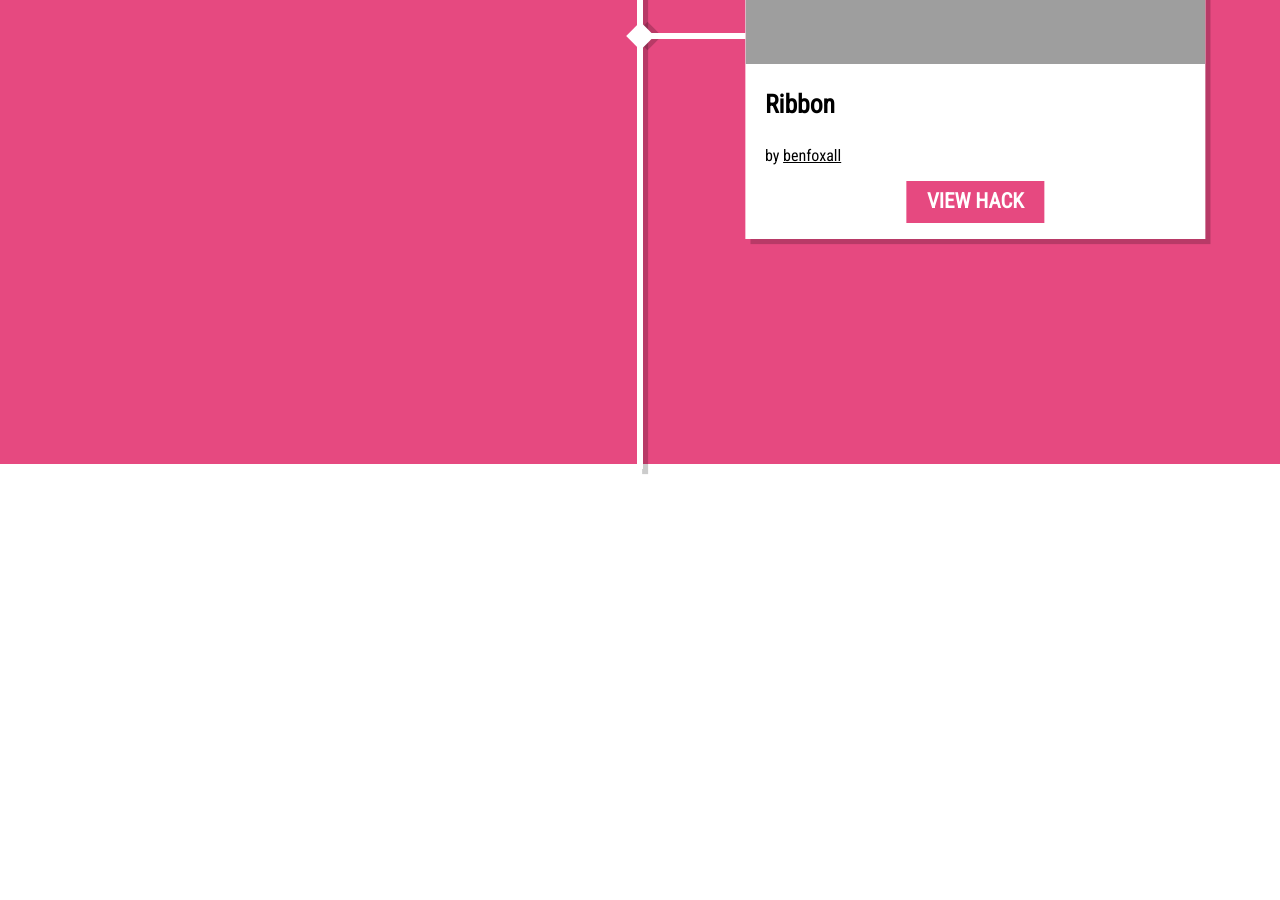
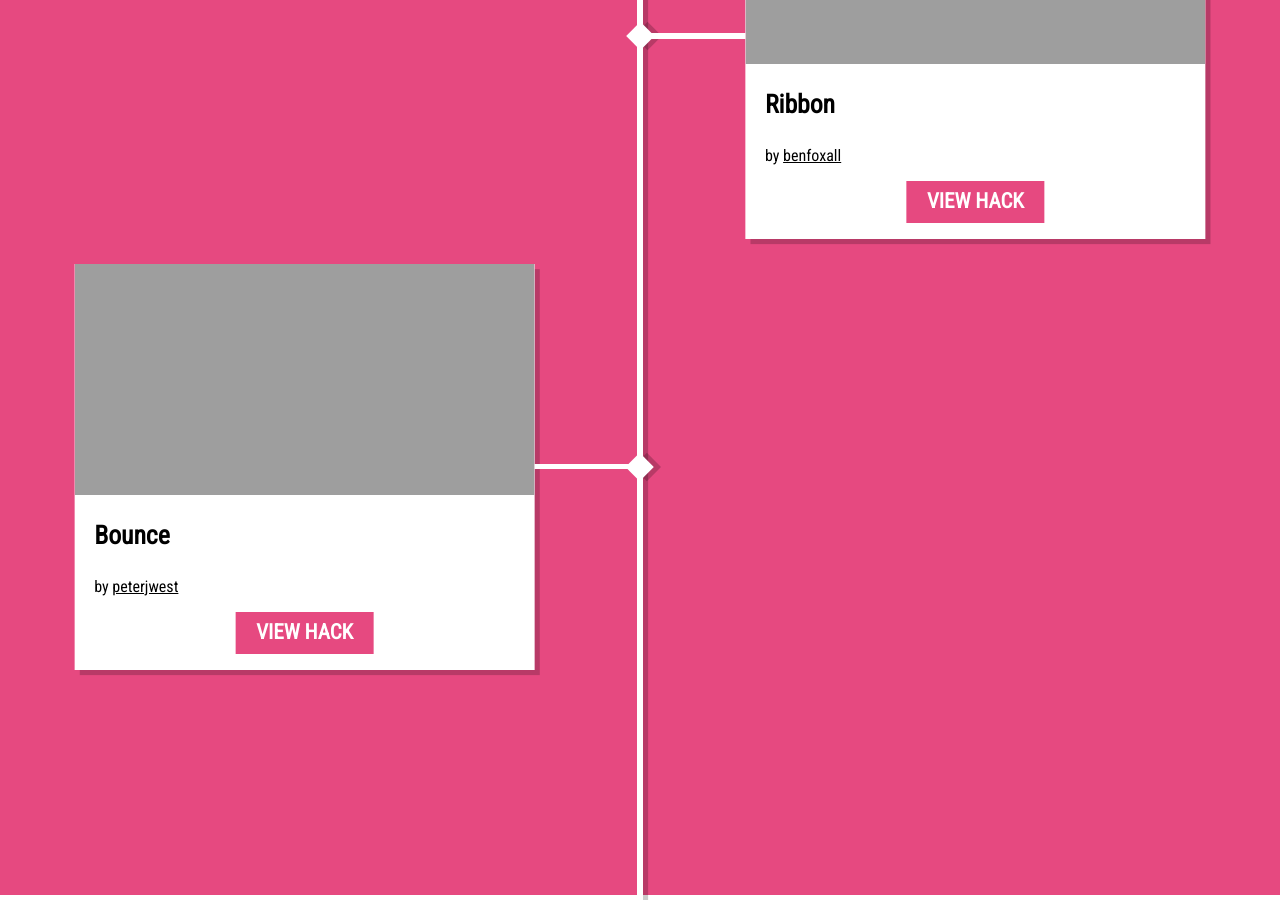
Before and after one commit to cardboctober/cardboctober.github.io, a Jekyll site: the page built from index.html, in a window 1280 px wide and 900 px high, scrolled down 5225 px. Built offline with Jekyll 4.4.1, drawn with Linux system fonts in a browser that asks for light colours; some web fonts are replaced; before the commit the page ends 5694 px from its top, so only the background shows below that.

Commit message:
Day 3 hack (once again)

```diff
--- a/_data/hacks.yml
+++ b/_data/hacks.yml
@@ -61,3 +61,9 @@
   url: https://cardboctober.xyz/ben/03/
   img: https://cardboctober.xyz/ben/03/screen.png
   by: benfoxall
+
+- date: 03-10-2016
+  title: Bounce
+  url: https://cardboctober.xyz/pete/03/
+  img: https://cardboctober.xyz/pete/03/screenshot.png
+  by: peterjwest
```
